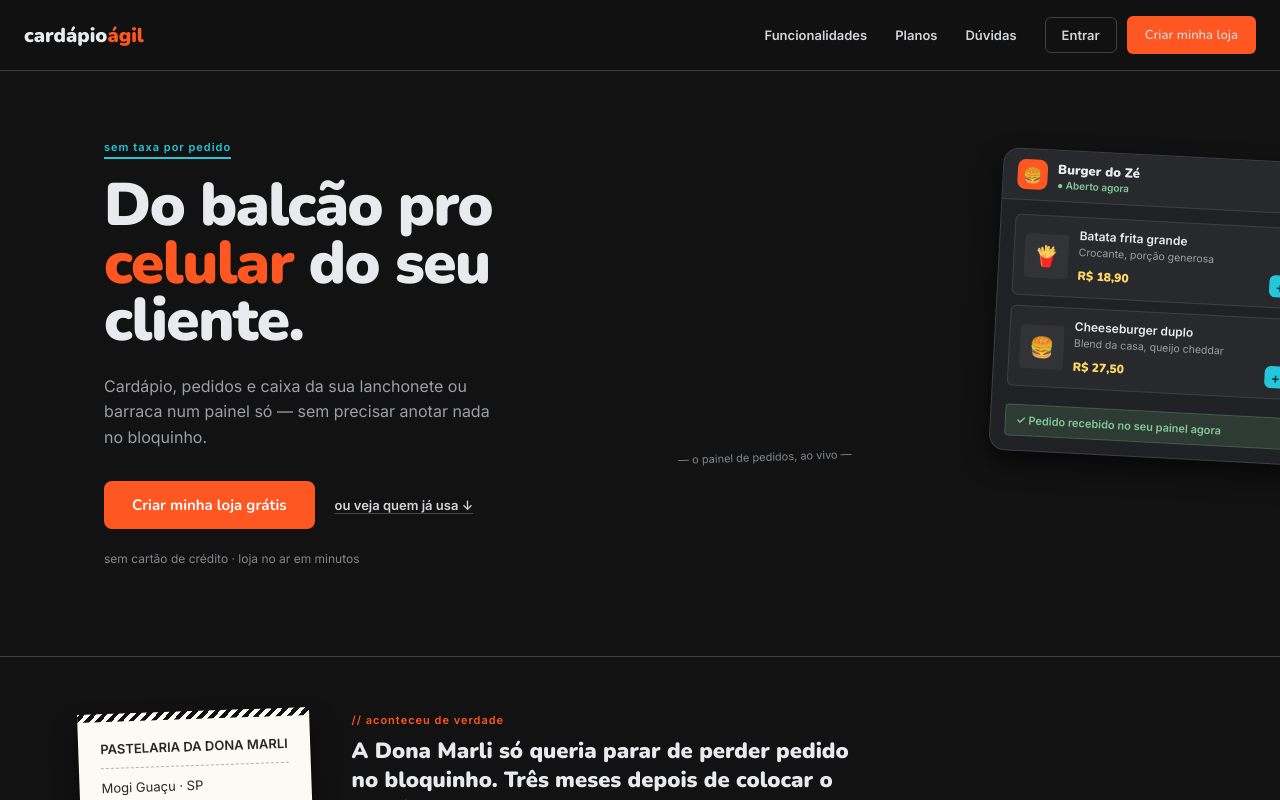
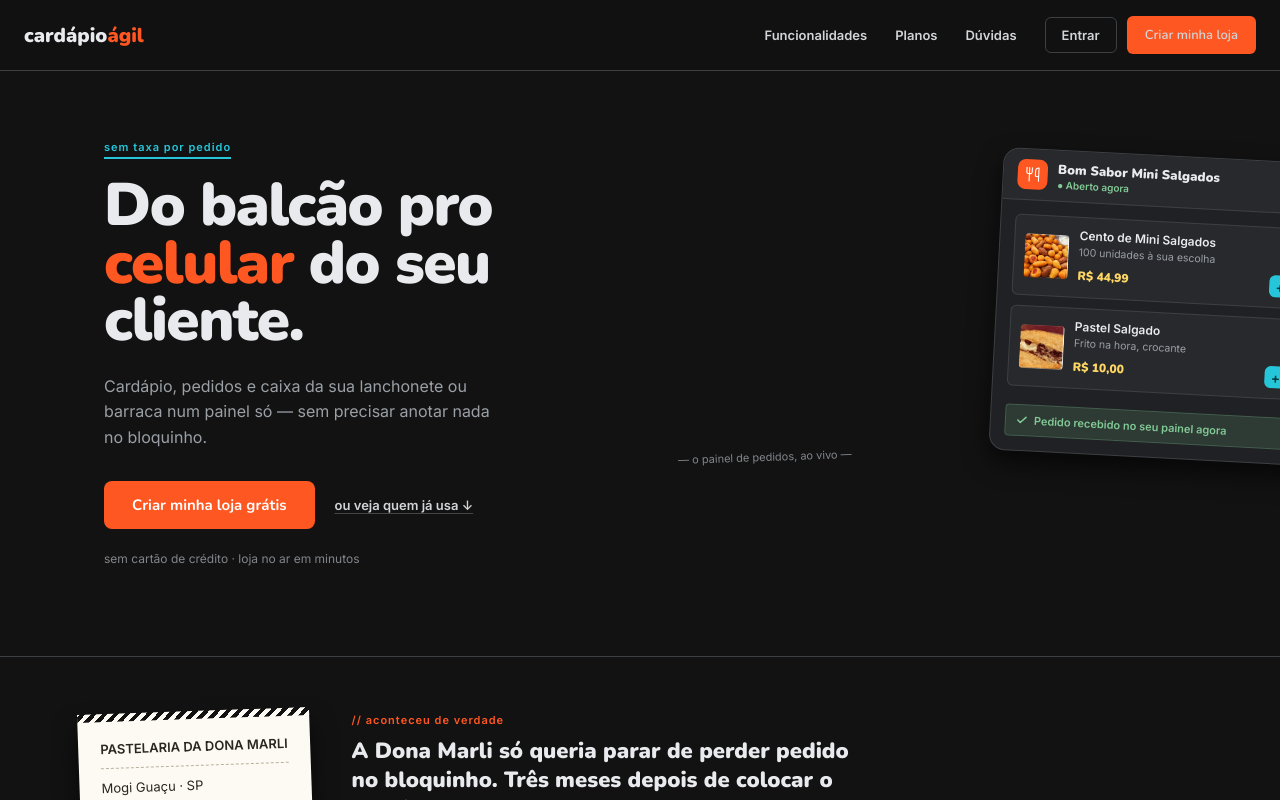
Before and after one commit to ThiagoGwebg/Cardapio-Hub, a Next.js app: page / in a window 1280 px wide. Shown: the top 800 px of the page. Built offline with nearby package versions, Linux system fonts and the light colour scheme.

Commit message:
Replace emoji with real icons and real product photos
Swap every emoji (category tags, placeholders, close/menu buttons)
for a small shared SVG icon set (components/icons.tsx). The landing
hero mockup now shows real Bom Sabor product photos instead of a
fictional burger placeholder.

```diff
--- a/app/dashboard/cardapio/page.tsx
+++ b/app/dashboard/cardapio/page.tsx
@@ -1,5 +1,6 @@
 import { getCurrentStore } from '@/lib/store'
 import { fmtCents } from '@/lib/format'
+import { IconUtensils } from '@/components/icons'
 import ProductToggle from './ProductToggle'
 import { createProduct } from './actions'
 
@@ -61,7 +62,9 @@
               // eslint-disable-next-line @next/next/no-img-element
               <img className="ci-thumb" src={p.image_url} alt={p.name} />
             ) : (
-              <span className="ci-emoji">🍽️</span>
+              <span className="ci-emoji" style={{ color: 'var(--muted)' }}>
+                <IconUtensils size={26} />
+              </span>
             )}
             <div className="ci-info">
               <div className="ci-name">{p.name}</div>
--- a/app/globals.css
+++ b/app/globals.css
@@ -206,10 +206,6 @@
   align-items: center;
   justify-content: center;
   gap: 6px;
-}
-
-.store-sub::before {
-  content: '📍';
 }
 
 /* ── Nav ── */
@@ -1500,9 +1496,11 @@
 }
 
 .ci-emoji {
-  font-size: 28px;
   width: 52px;
-  text-align: center;
+  height: 52px;
+  display: flex;
+  align-items: center;
+  justify-content: center;
   flex-shrink: 0;
 }
 
--- a/app/landing.css
+++ b/app/landing.css
@@ -256,10 +256,10 @@
   height: 30px;
   border-radius: 8px;
   background: var(--primary);
+  color: #fff;
   display: flex;
   align-items: center;
   justify-content: center;
-  font-size: 15px;
   flex-shrink: 0;
 }
 
@@ -293,15 +293,12 @@
   align-items: center;
 }
 
-.l-mockup-thumb {
+.l-mockup-thumb-img {
   width: 44px;
   height: 44px;
   border-radius: var(--radius-xs);
-  background: var(--surface3);
-  display: flex;
-  align-items: center;
-  justify-content: center;
-  font-size: 20px;
+  background: #fff;
+  object-fit: cover;
   flex-shrink: 0;
 }
 
@@ -359,6 +356,9 @@
   font-weight: 600;
   border-radius: var(--radius-xs);
   padding: 8px 10px;
+  display: flex;
+  align-items: center;
+  gap: 6px;
 }
 
 /* ── Perforation divider (recibo picotado) ── */
--- /dev/null
+++ b/components/icons.tsx
@@ -0,0 +1,55 @@
+export function IconPin({ size = 14 }: { size?: number }) {
+  return (
+    <svg width={size} height={size} viewBox="0 0 24 24" fill="none" stroke="currentColor" strokeWidth="2" strokeLinecap="round" strokeLinejoin="round">
+      <path d="M20 10c0 6-8 12-8 12s-8-6-8-12a8 8 0 0 1 16 0Z" />
+      <circle cx="12" cy="10" r="3" />
+    </svg>
+  )
+}
+
+export function IconUtensils({ size = 22 }: { size?: number }) {
+  return (
+    <svg width={size} height={size} viewBox="0 0 24 24" fill="none" stroke="currentColor" strokeWidth="1.6" strokeLinecap="round" strokeLinejoin="round">
+      <path d="M3 2v7c0 1.1.9 2 2 2h4a2 2 0 0 0 2-2V2" />
+      <path d="M7 2v20" />
+      <path d="M21 15V2v0a5 5 0 0 0-5 5v6c0 1.1.9 2 2 2h3Zm0 0v7" />
+    </svg>
+  )
+}
+
+export function IconCheck({ size = 14 }: { size?: number }) {
+  return (
+    <svg width={size} height={size} viewBox="0 0 24 24" fill="none" stroke="currentColor" strokeWidth="3" strokeLinecap="round" strokeLinejoin="round">
+      <path d="M20 6 9 17l-5-5" />
+    </svg>
+  )
+}
+
+export function IconClose({ size = 13 }: { size?: number }) {
+  return (
+    <svg width={size} height={size} viewBox="0 0 24 24" fill="none" stroke="currentColor" strokeWidth="2.5" strokeLinecap="round" strokeLinejoin="round">
+      <path d="M18 6 6 18" />
+      <path d="m6 6 12 12" />
+    </svg>
+  )
+}
+
+export function IconMenu({ size = 20 }: { size?: number }) {
+  return (
+    <svg width={size} height={size} viewBox="0 0 24 24" fill="none" stroke="currentColor" strokeWidth="2" strokeLinecap="round" strokeLinejoin="round">
+      <path d="M4 6h16" />
+      <path d="M4 12h16" />
+      <path d="M4 18h16" />
+    </svg>
+  )
+}
+
+export function IconStore({ size = 18 }: { size?: number }) {
+  return (
+    <svg width={size} height={size} viewBox="0 0 24 24" fill="none" stroke="currentColor" strokeWidth="1.6" strokeLinecap="round" strokeLinejoin="round">
+      <path d="M3 9h18v10a2 2 0 0 1-2 2H5a2 2 0 0 1-2-2V9Z" />
+      <path d="m3 9 2.45-4.9A2 2 0 0 1 7.24 3h9.52a2 2 0 0 1 1.8 1.1L21 9" />
+      <path d="M12 3v6" />
+    </svg>
+  )
+}
--- a/components/landing/LandingHeader.tsx
+++ b/components/landing/LandingHeader.tsx
@@ -1,4 +1,5 @@
 import Link from 'next/link'
+import { IconMenu } from '@/components/icons'
 
 export default function LandingHeader() {
   return (
@@ -20,7 +21,7 @@
       </nav>
 
       <label htmlFor="l-nav-toggle" className="l-nav-toggle-label" aria-label="Abrir menu">
-        ☰
+        <IconMenu />
       </label>
     </header>
   )
--- a/components/landing/LandingHero.tsx
+++ b/components/landing/LandingHero.tsx
@@ -1,4 +1,5 @@
 import Link from 'next/link'
+import { IconUtensils, IconCheck } from '@/components/icons'
 
 export default function LandingHero() {
   return (
@@ -23,37 +24,51 @@
         <div className="l-mockup-wrap">
           <div className="l-mockup" aria-hidden="true">
             <div className="l-mockup-bar">
-              <div className="l-mockup-logo">🍔</div>
+              <div className="l-mockup-logo">
+                <IconUtensils size={16} />
+              </div>
               <div>
-                <div className="l-mockup-name">Burger do Zé</div>
+                <div className="l-mockup-name">Bom Sabor Mini Salgados</div>
                 <div className="l-mockup-status">● Aberto agora</div>
               </div>
             </div>
             <div className="l-mockup-body">
               <div className="l-mockup-card">
-                <div className="l-mockup-thumb">🍟</div>
+                {/* eslint-disable-next-line @next/next/no-img-element */}
+                <img
+                  className="l-mockup-thumb-img"
+                  src="/img/fotos_produtos/Cento_de_Mini_Salgados_-_100_Unidades.png"
+                  alt="Cento de Mini Salgados"
+                />
                 <div className="l-mockup-info">
-                  <div className="l-mockup-title">Batata frita grande</div>
-                  <div className="l-mockup-desc">Crocante, porção generosa</div>
+                  <div className="l-mockup-title">Cento de Mini Salgados</div>
+                  <div className="l-mockup-desc">100 unidades à sua escolha</div>
                   <div className="l-mockup-footer">
-                    <span className="l-mockup-price">R$ 18,90</span>
+                    <span className="l-mockup-price">R$ 44,99</span>
                     <span className="l-mockup-add">+</span>
                   </div>
                 </div>
               </div>
               <div className="l-mockup-card">
-                <div className="l-mockup-thumb">🍔</div>
+                {/* eslint-disable-next-line @next/next/no-img-element */}
+                <img
+                  className="l-mockup-thumb-img"
+                  src="/img/fotos_produtos/Pastel_Salgado.png"
+                  alt="Pastel Salgado"
+                />
                 <div className="l-mockup-info">
-                  <div className="l-mockup-title">Cheeseburger duplo</div>
-                  <div className="l-mockup-desc">Blend da casa, queijo cheddar</div>
+                  <div className="l-mockup-title">Pastel Salgado</div>
+                  <div className="l-mockup-desc">Frito na hora, crocante</div>
                   <div className="l-mockup-footer">
-                    <span className="l-mockup-price">R$ 27,50</span>
+                    <span className="l-mockup-price">R$ 10,00</span>
                     <span className="l-mockup-add">+</span>
                   </div>
                 </div>
               </div>
             </div>
-            <div className="l-mockup-toast">✓ Pedido recebido no seu painel agora</div>
+            <div className="l-mockup-toast">
+              <IconCheck size={12} /> Pedido recebido no seu painel agora
+            </div>
           </div>
           <span className="l-mockup-caption">— o painel de pedidos, ao vivo —</span>
         </div>
```
Also changed, not shown: app/loja/[slug]/PublicMenu.tsx (+14 -7 lines).
